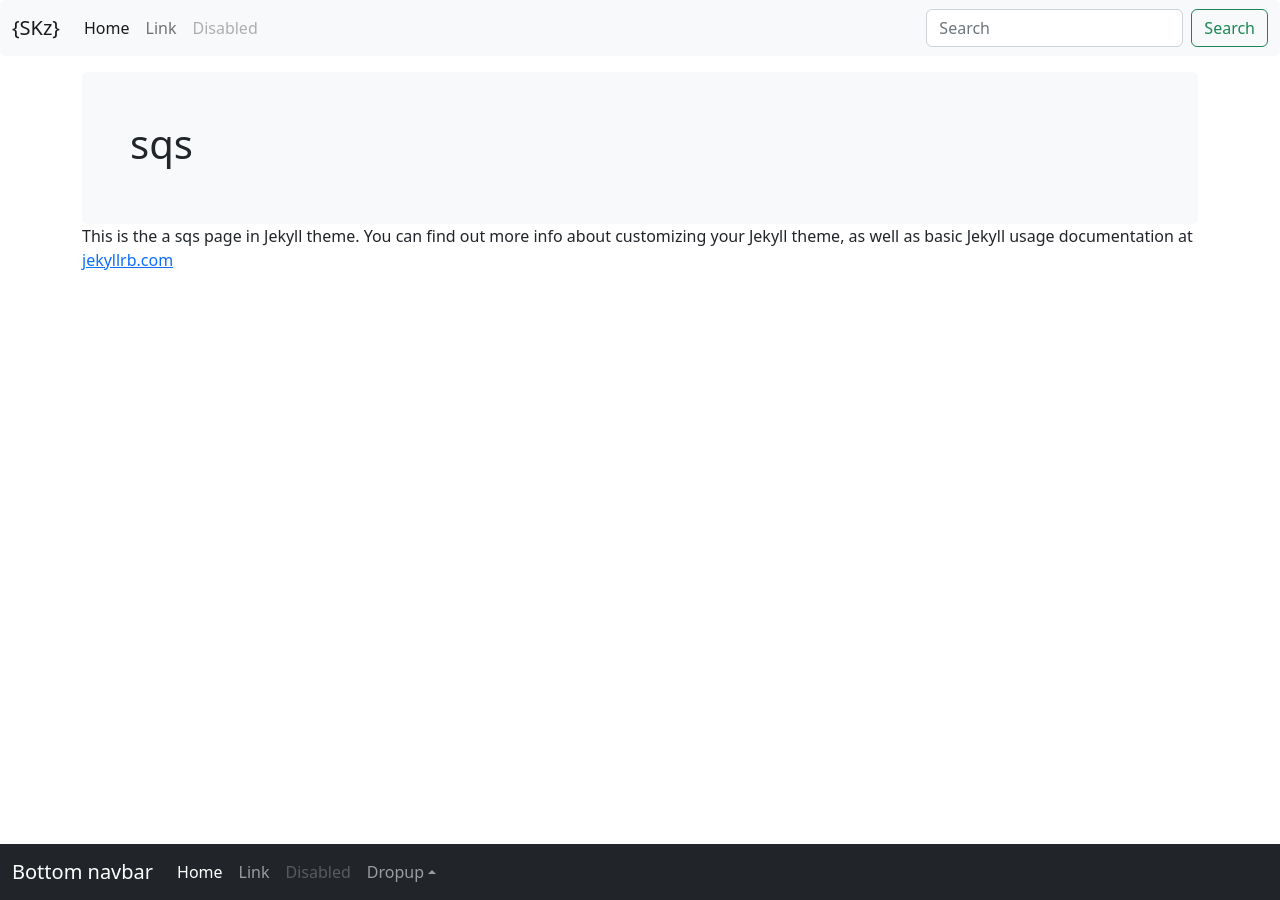
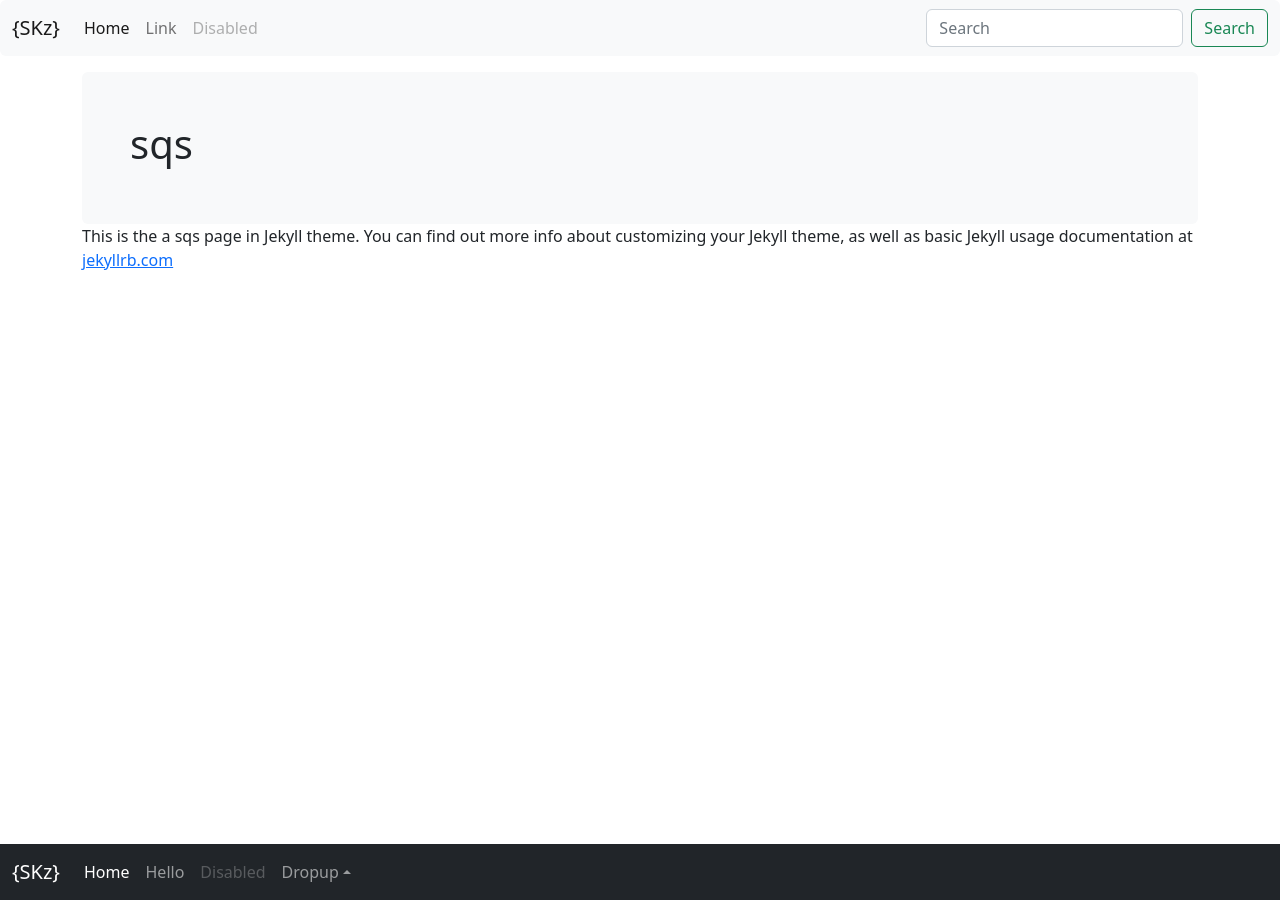
Before and after one commit to s-kazi/s-kazi.github.io, a Jekyll site: the page built from aws/sqs.markdown, in a window 1280 px wide. Built offline with Jekyll 4.4.1, drawn with Linux system fonts in a browser that asks for light colours; nearby versions of some CDN libraries.

Commit message:
Update footer.html

```diff
--- a/_includes/footer.html
+++ b/_includes/footer.html
@@ -1,16 +1,16 @@
 <nav class="navbar fixed-bottom navbar-expand-sm navbar-dark bg-dark">
     <div class="container-fluid">
-      <a class="navbar-brand" href="#">Bottom navbar</a>
+      <a class="navbar-brand" href="/">{SKz}</a>
       <button class="navbar-toggler" type="button" data-bs-toggle="collapse" data-bs-target="#navbarCollapse" aria-controls="navbarCollapse" aria-expanded="false" aria-label="Toggle navigation">
         <span class="navbar-toggler-icon"></span>
       </button>
       <div class="collapse navbar-collapse" id="navbarCollapse">
         <ul class="navbar-nav">
           <li class="nav-item">
-            <a class="nav-link active" aria-current="page" href="#">Home</a>
+            <a class="nav-link active" aria-current="page" href="/">Home</a>
           </li>
           <li class="nav-item">
-            <a class="nav-link" href="#">Link</a>
+            <a class="nav-link" href="/hello/">Hello</a>
           </li>
           <li class="nav-item">
             <a class="nav-link disabled">Disabled</a>
```
